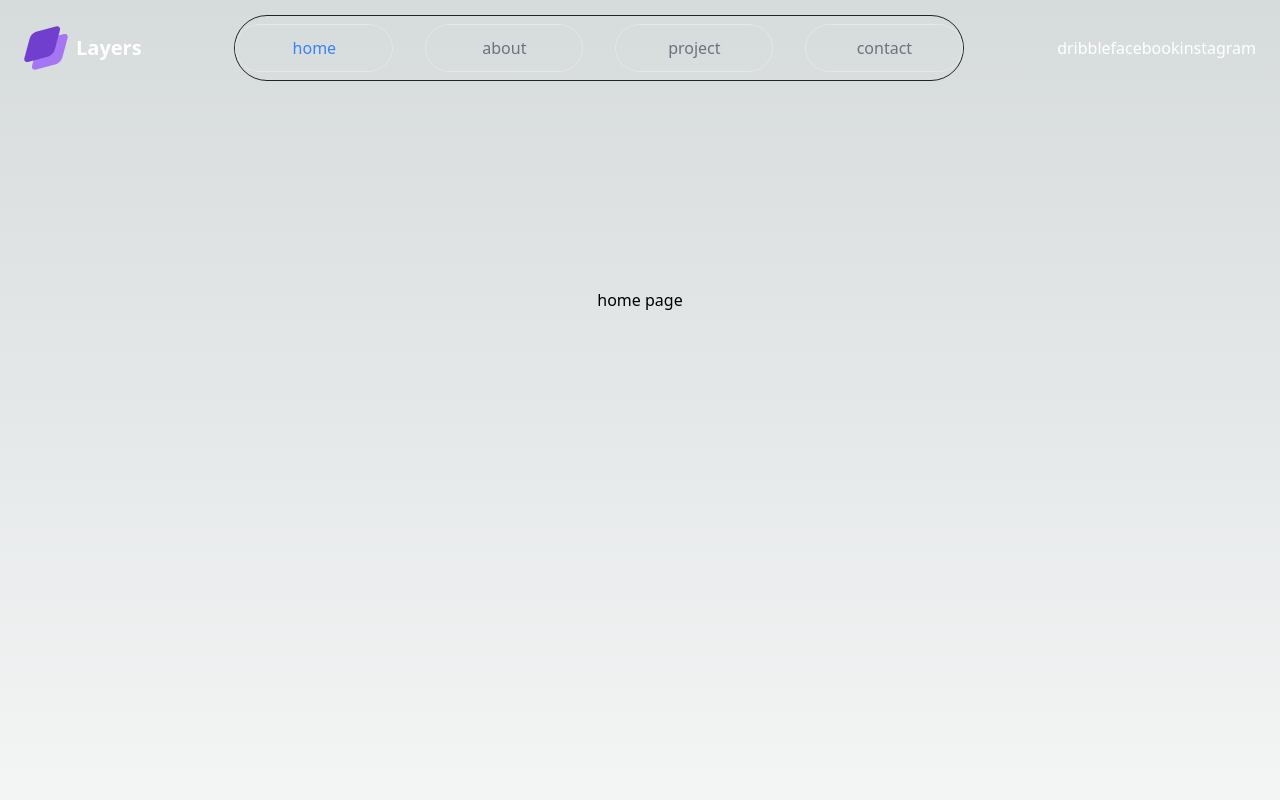
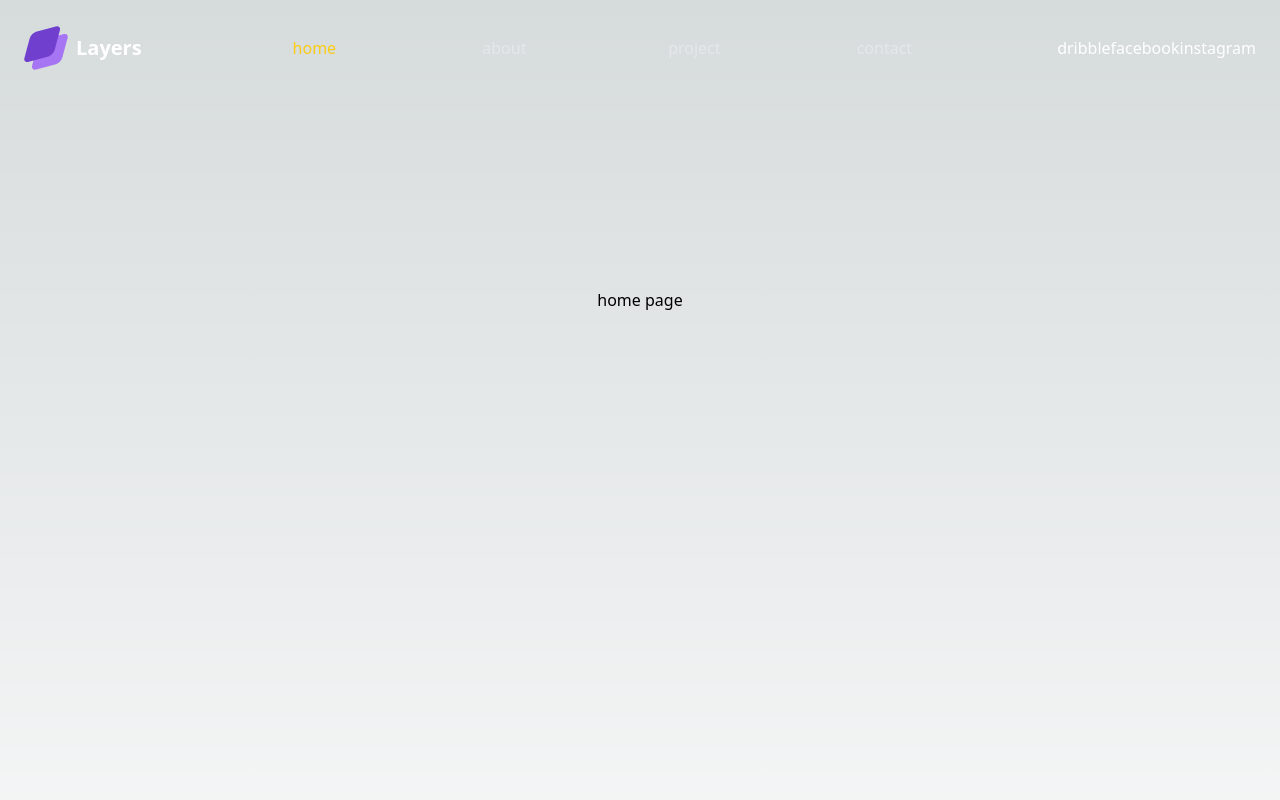
Before and after one commit to Omar-Seba/my_portfolio, a Next.js app: page / in a window 1280 px wide. Shown: the top 800 px of the page. Built offline with nearby package versions, Linux system fonts and the light colour scheme.

Commit message:
install and discover framer motion

```diff
--- a/package.json
+++ b/package.json
@@ -10,6 +10,7 @@
   },
   "dependencies": {
     "classnames": "^2.5.1",
+    "framer-motion": "^11.3.21",
     "next": "14.2.5",
     "react": "^18",
     "react-dom": "^18"
--- a/src/app/layout.tsx
+++ b/src/app/layout.tsx
@@ -2,23 +2,13 @@ import type { Metadata } from "next";
 import { Inter } from "next/font/google";
 import "./globals.css";
 import Image from "next/image";
-import NavLink from "@/components/NavLink";
+import NavLink, { Button } from "@/components/NavLink";
 const inter = Inter({ subsets: ["latin"] });
 
 export const metadata: Metadata = {
   title: "Create Next App",
   description: "Generated by create next app",
 };
-
-
-const Button: React.FC<{ text: string, href: string }> = ({ text, href }) => {
-  return (
-    <button className="flex justify-center items-center h-[48px] hover:bg-sky-300 py-4 w-[158px] rounded-[80px] border">
-      <NavLink href={href} label={text} />
-    </button>
-  );
-};
-
 
 const RootLayout: React.FC<{ children: React.ReactNode }> = ({ children }) => {
   return (
@@ -30,7 +20,7 @@ const RootLayout: React.FC<{ children: React.ReactNode }> = ({ children }) => {
               <Image src="/Logomark.png" alt="Logo" width={44} height={44} />
               <span className="ml-2 font-semibold text-xl">Layers</span>
             </div>
-            <div className="inline-flex gap-8 border-[#232323] py-2 border rounded-[80px]">
+            <div className="inline-flex gap-8  p-1  rounded-[80px]">
               <Button text="home" href="/" />
               <Button text="about" href="/about" />
               <Button text="project" href="/project" />
--- a/src/components/NavLink.tsx
+++ b/src/components/NavLink.tsx
@@ -4,12 +4,24 @@ import React from 'react';
 import Link from 'next/link';
 import { usePathname } from 'next/navigation';
 import classNames from 'classnames';
+import { motion } from "framer-motion";
 
 
 type NavLinkProps = {
 
     href: string;
     label: string;
+};
+
+export const Button: React.FC<{ text: string, href: string }> = ({ text, href }) => {
+    return (
+        <motion.button
+            whileTap={{ scale: 1.3 }}
+            className="flex justify-center items-center hover:bg-violet-950 py-4 rounded-[80px] w-[158px] h-[48px]"
+        >
+            <NavLink href={href} label={text} />
+        </motion.button>
+    );
 };
 
 const NavLink: React.FC<NavLinkProps> = ({ href, label }) => {
@@ -21,8 +33,8 @@ const NavLink: React.FC<NavLinkProps> = ({ href, label }) => {
             <span
                 className={classNames(
                     {
-                        'text-blue-500': isActive,
-                        'text-gray-500': !isActive,
+                        'text-yellow-400': isActive,
+                        'text-gray-200': !isActive,
                     }
                 )}
             >
```
Also changed, not shown: 1 other file (tests, documents, lock files or other folders).
